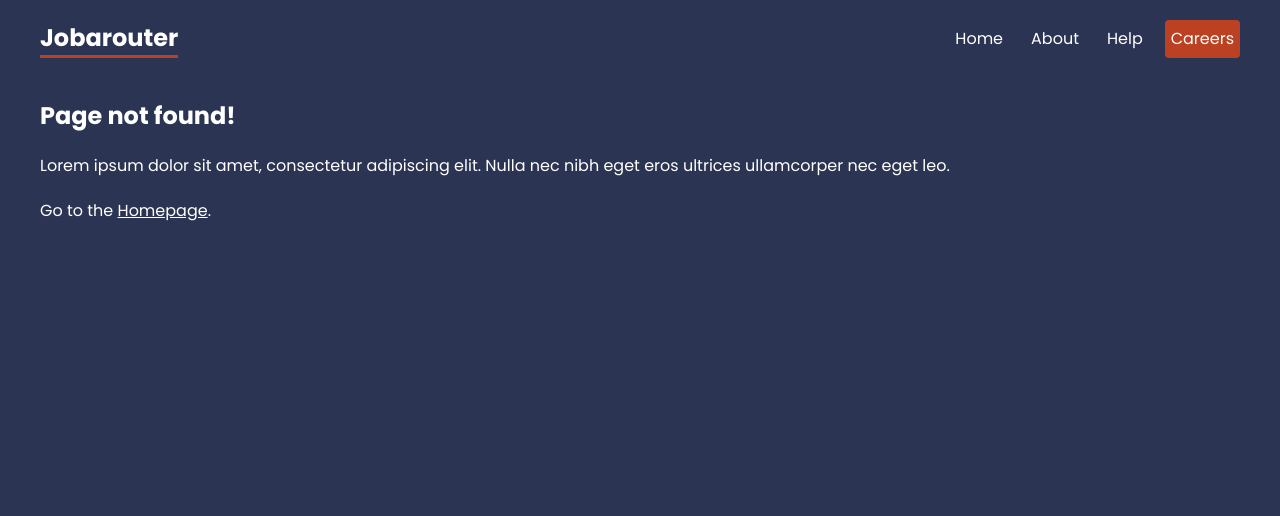
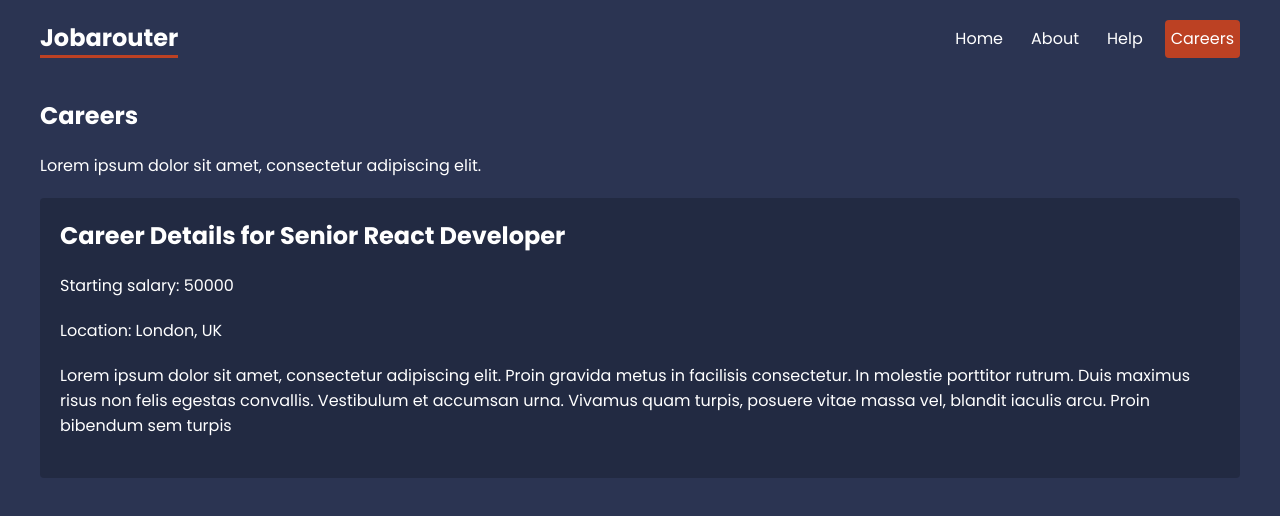
Before and after one commit to Aref-Akminasi/netninja-react-router, a React (Create React App) app: page /careers/1 in a window 1280 px wide. Before the commit this address had no page. Shown: the top 516 px of the page. Built offline with nearby package versions, Linux system fonts and the light colour scheme; data requests are answered from the project's data file.

Commit message:
added custom links based on the id

```diff
--- a/src/App.js
+++ b/src/App.js
@@ -11,6 +11,9 @@
 import Faq from './pages/help/Faq';
 import Contact from './pages/help/Contact';
 import Careers, { careersLoader } from './pages/careers/Careers';
+import CareerDetails, {
+  careerDetailsLoader,
+} from './pages/careers/CareerDetails';
 
 // layouts
 import RootLayout from './layouts/RootLayout';
@@ -30,6 +33,11 @@
 
       <Route path="careers" element={<CareersLayout />}>
         <Route index element={<Careers />} loader={careersLoader} />
+        <Route
+          path=":id"
+          element={<CareerDetails />}
+          loader={careerDetailsLoader}
+        />
       </Route>
 
       <Route path="*" element={<NotFound />} />
--- a/src/index.css
+++ b/src/index.css
@@ -127,5 +127,11 @@
 }
 
 /* careers details */
+.career-details {
+  background: rgba(0, 0, 0, 0.2);
+  padding: 20px;
+  border-radius: 4px;
+  margin: 20px 0;
+}
 
 /* breadcrumbs */
--- /dev/null
+++ b/src/pages/careers/CareerDetails.js
@@ -0,0 +1,31 @@
+import { useLoaderData, useParams } from 'react-router-dom';
+
+const CareerDetail = () => {
+  const { id } = useParams();
+  const career = useLoaderData();
+  return (
+    <div className="career-details">
+      <h2>Career Details for {career.title}</h2>
+      <p>Starting salary: {career.salary}</p>
+      <p>Location: {career.location}</p>
+      <div className="details">
+        <p>
+          Lorem ipsum dolor sit amet, consectetur adipiscing elit. Proin gravida
+          metus in facilisis consectetur. In molestie porttitor rutrum. Duis
+          maximus risus non felis egestas convallis. Vestibulum et accumsan
+          urna. Vivamus quam turpis, posuere vitae massa vel, blandit iaculis
+          arcu. Proin bibendum sem turpis
+        </p>
+      </div>
+    </div>
+  );
+};
+
+export default CareerDetail;
+
+// loader function
+export const careerDetailsLoader = async ({ params }) => {
+  const { id } = params;
+  const res = await fetch('http://localhost:4000/careers/' + id);
+  return res.json();
+};
--- a/src/pages/careers/Careers.js
+++ b/src/pages/careers/Careers.js
@@ -5,7 +5,7 @@
   return (
     <div className="careers">
       {careers.map((career) => (
-        <Link to="/" key={career.id}>
+        <Link to={career.id.toString()} key={career.id}>
           <p>{career.title}</p>
           <p>Based in {career.location}</p>
         </Link>
```
